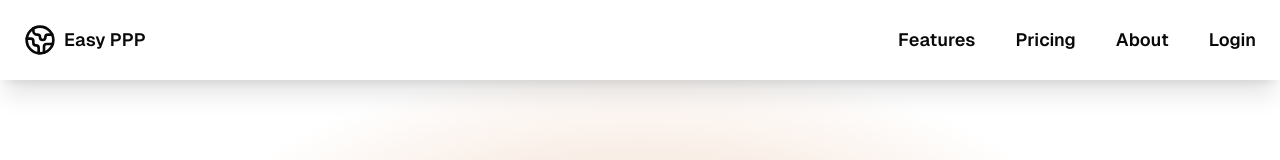
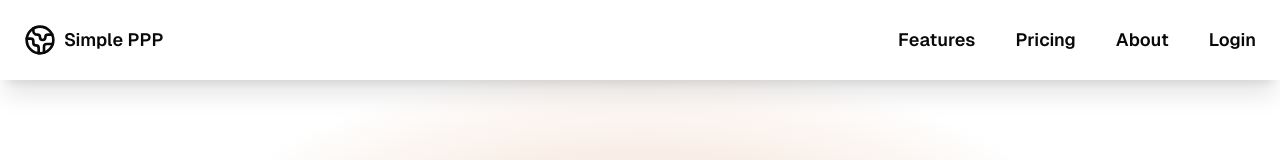
Before and after one commit to Wark0711/saas_app, a Next.js app: page / in a window 1280 px wide. Shown: the top 160 px of the page. Built offline with nearby package versions, Linux system fonts and the light colour scheme; no server answers.

Commit message:
Changed logo name

```diff
--- a/src/app/layout.tsx
+++ b/src/app/layout.tsx
@@ -16,7 +16,7 @@ const geistMono = localFont({
 });
 
 export const metadata: Metadata = {
-  title: "Easy PPP",
+  title: "Simple PPP",
   description: "Capture 85% of the untapped market with location based dynamic pricing.",
 };
 
--- a/src/components/BrandLogo.tsx
+++ b/src/components/BrandLogo.tsx
@@ -4,7 +4,7 @@ export function BrandLogo() {
   return (
     <span className="flex items-center gap-2 font-semibold flex-shrink-0 text-lg">
       <Globe2Icon className="size-8" />
-      <span>Easy PPP</span>
+      <span>Simple PPP</span>
     </span>
   )
 }
```
